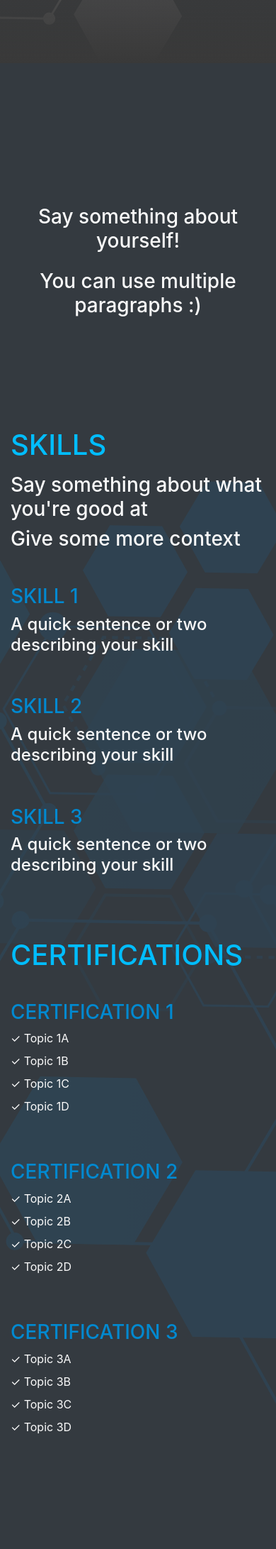
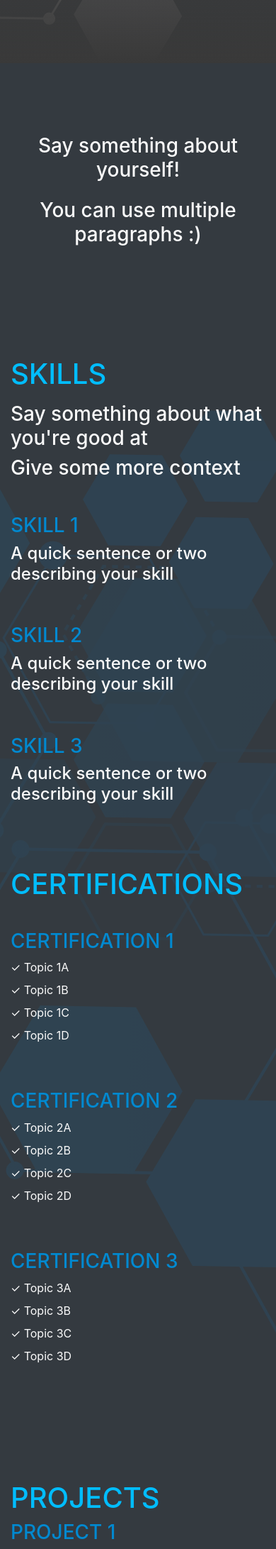
Before and after one commit to ianballard/personal-website-starter, a Jekyll site: the page built from index.md, in a window 390 px wide. Shown: the part 367-2550 px from the top of the page at 71% size. Built offline with Jekyll 4.4.1, drawn with Linux system fonts in a browser that asks for light colours.

Commit message:
small css update to about section

```diff
--- a/_includes/about.html
+++ b/_includes/about.html
@@ -3,6 +3,14 @@
         padding-top: 100px;
         padding-bottom: 100px;
         text-align: center;
+    }
+
+    @media (max-width: 500px) {
+
+        #about {
+            padding-top: 0;
+        }
+
     }
 </style>
 
```
